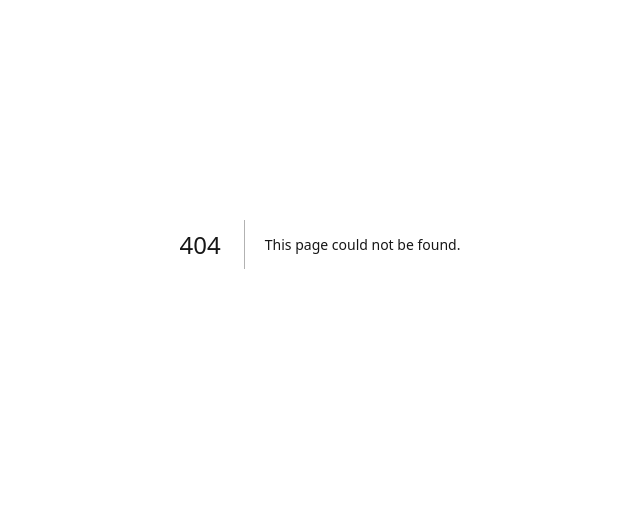
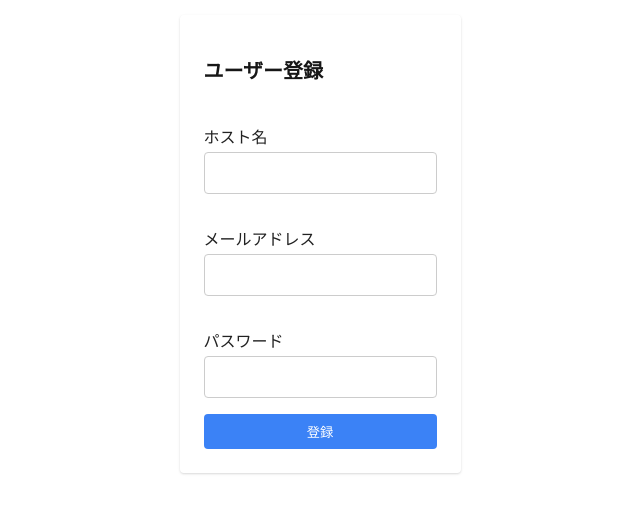
Before and after one commit to dskhys0222/ant, a Next.js app: page /register in a window 1280 px wide. Before the commit this address had no page. Shown: the part 156-668 px from the top of the page, without its empty margins (320-960 px from the left). Built offline with nearby package versions, Linux system fonts and the light colour scheme.

Commit message:
ホーム画面を追加

```diff
--- /dev/null
+++ b/src/app/register/page.hooks.ts
@@ -0,0 +1,68 @@
+import { registerUser } from "@/services/registration";
+import { registrationSchema } from "@/services/registration/types";
+import { useState } from "react";
+
+export default function useRegister() {
+  const [host, setHost] = useState("");
+  const [username, setUsername] = useState("");
+  const [password, setPassword] = useState("");
+  const [message, setMessage] = useState("");
+  const [isLoading, setIsLoading] = useState(false);
+  const [validationErrors, setValidationErrors] = useState<{
+    [key: string]: string;
+  }>({});
+
+  const handleSubmit = async (e: React.FormEvent) => {
+    e.preventDefault();
+    setIsLoading(true);
+    setMessage("");
+    setValidationErrors({});
+
+    const parseResult = registrationSchema.safeParse({
+      host,
+      username,
+      password,
+    });
+    if (!parseResult.success) {
+      const errors: { [key: string]: string } = {};
+      for (const err of parseResult.error.errors) {
+        if (err.path[0]) errors[err.path[0]] = err.message;
+      }
+      setValidationErrors(errors);
+      setIsLoading(false);
+      return;
+    }
+
+    try {
+      const result = await registerUser({ host, username, password });
+      if (result.success) {
+        setMessage(result.message);
+      } else {
+        setMessage(
+          result.status
+            ? `${result.status} エラー: ${result.message}`
+            : `エラーが発生しました: ${result.message}`,
+        );
+      }
+    } catch (error) {
+      setMessage(
+        `予期せぬエラーが発生しました: ${error instanceof Error ? error.message : String(error)}`,
+      );
+    } finally {
+      setIsLoading(false);
+    }
+  };
+
+  return {
+    host,
+    setHost,
+    username,
+    setUsername,
+    password,
+    setPassword,
+    message,
+    isLoading,
+    handleSubmit,
+    validationErrors,
+  };
+}
--- /dev/null
+++ b/src/app/register/page.module.css
@@ -0,0 +1,70 @@
+.container {
+  display: grid;
+  grid-template-rows: 20px 1fr 20px;
+  align-items: center;
+  justify-items: center;
+  min-height: 100vh;
+  padding: 2rem 2rem 5rem;
+  gap: 4rem;
+}
+
+@media (min-width: 640px) {
+  .container {
+    padding: 5rem;
+  }
+}
+
+.main {
+  display: flex;
+  flex-direction: column;
+  gap: 2rem;
+  grid-row-start: 2;
+  align-items: center;
+}
+
+@media (min-width: 640px) {
+  .main {
+    align-items: flex-start;
+  }
+}
+
+.form {
+  display: flex;
+  flex-direction: column;
+  gap: 1rem;
+  max-width: 24rem;
+  margin: 0 auto;
+  padding: 1.5rem;
+  border-radius: 0.25rem;
+  box-shadow: 0 1px 3px 0 rgba(0, 0, 0, 0.1), 0 1px 2px 0 rgba(0, 0, 0, 0.06);
+}
+
+.formTitle {
+  font-size: 1.25rem;
+  font-weight: 700;
+  margin-bottom: 0.5rem;
+}
+
+.button {
+  border-radius: 0.25rem;
+  padding: 0.5rem 1rem;
+  background-color: var(--color-primary);
+  color: white;
+  cursor: pointer;
+  border: none;
+  font-weight: 500;
+}
+
+.button:hover:not(:disabled) {
+  background-color: var(--color-primary-hover);
+}
+
+.button:disabled {
+  background-color: var(--color-primary-disabled);
+  cursor: not-allowed;
+}
+
+.message {
+  margin-top: 0.5rem;
+  text-align: center;
+}
--- /dev/null
+++ b/src/app/register/page.tsx
@@ -0,0 +1,58 @@
+"use client";
+
+import TextField from "@/components/TextField";
+import useRegister from "./page.hooks";
+import styles from "./page.module.css";
+
+export default function Register() {
+  const {
+    host,
+    setHost,
+    username,
+    setUsername,
+    password,
+    setPassword,
+    message,
+    isLoading,
+    handleSubmit,
+    validationErrors,
+  } = useRegister();
+
+  return (
+    <div className={styles.container}>
+      <main className={styles.main}>
+        <form onSubmit={handleSubmit} className={styles.form} noValidate>
+          <h2 className={styles.formTitle}>ユーザー登録</h2>
+          <TextField
+            type="text"
+            label="ホスト名"
+            value={host}
+            onChange={(e) => setHost(e.target.value)}
+            required
+            errorMessage={validationErrors.host}
+          />
+          <TextField
+            type="email"
+            label="メールアドレス"
+            value={username}
+            onChange={(e) => setUsername(e.target.value)}
+            required
+            errorMessage={validationErrors.username}
+          />
+          <TextField
+            type="password"
+            label="パスワード"
+            value={password}
+            onChange={(e) => setPassword(e.target.value)}
+            required
+            errorMessage={validationErrors.password}
+          />
+          <button type="submit" disabled={isLoading} className={styles.button}>
+            {isLoading ? "処理中..." : "登録"}
+          </button>
+          {message && <div className={styles.message}>{message}</div>}
+        </form>
+      </main>
+    </div>
+  );
+}
```
Also changed, not shown: src/app/page.hooks.ts (+8 -66 lines), src/app/page.module.css (+0 -35 lines), src/app/page.tsx (+3 -45 lines), 1 other file (tests, documents, lock files or other folders).
